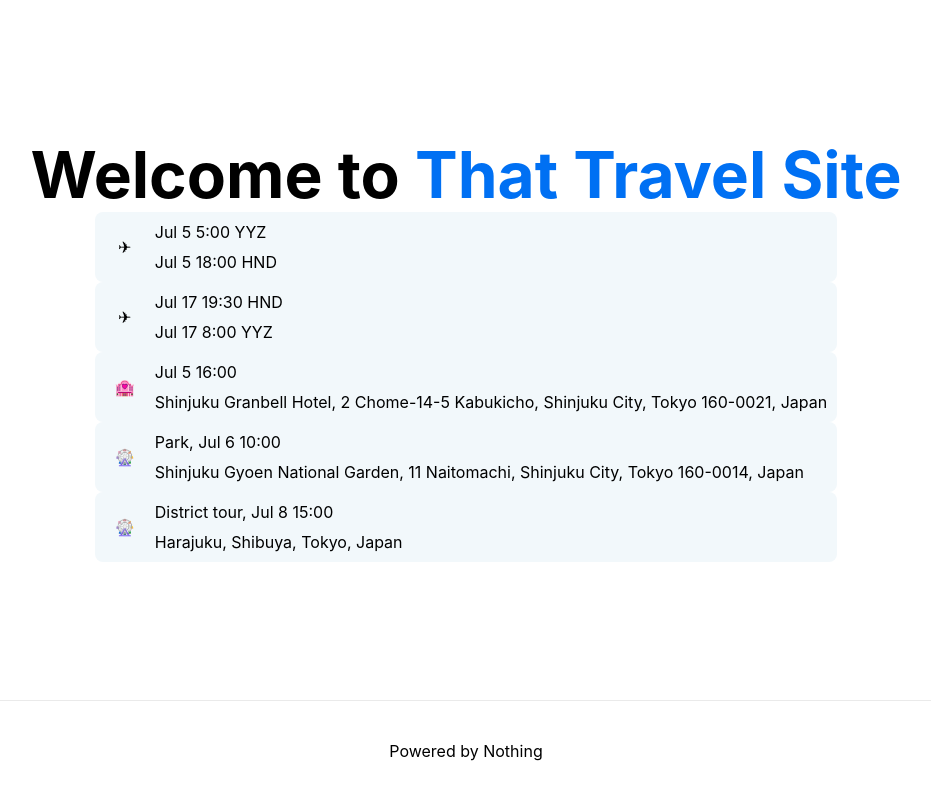
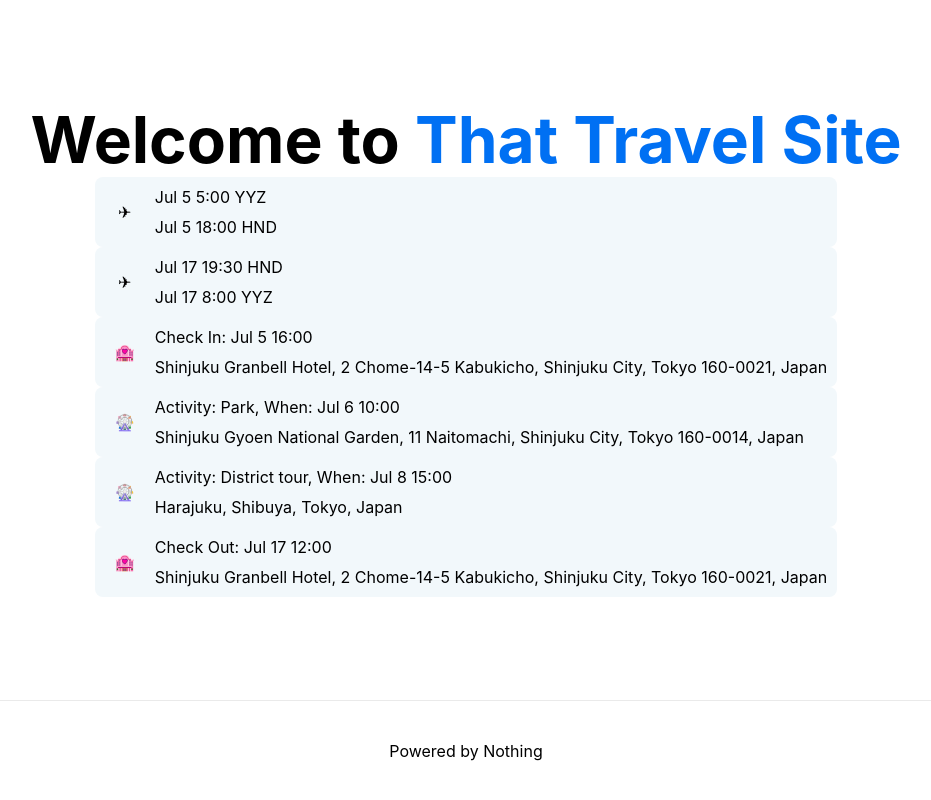
Before and after one commit to mwango-phoenix/travel, a Next.js app in the folder nextjs-blog/: page / in a window 1280 px wide. Shown: the whole page, without its empty margins (174-1105 px from the left). Built offline with nearby package versions, Linux system fonts and the light colour scheme.

Commit message:
added checkout

```diff
--- a/nextjs-blog/components/accOut.js
+++ b/nextjs-blog/components/accOut.js
@@ -5,7 +5,7 @@
         <>
             <InformationContainer
                 icon="🏩"
-                upperDesc={`${end} ${outTime}`}
+                upperDesc={`Check Out: ${end} ${outTime}`}
                 lowerDesc={`${name}, ${address}`}
             />
         </>
--- a/nextjs-blog/components/accomodationIn.js
+++ b/nextjs-blog/components/accomodationIn.js
@@ -5,7 +5,7 @@
         <>
             <InformationContainer
                 icon="🏩"
-                upperDesc={`${start} ${inTime}`}
+                upperDesc={`Check In: ${start} ${inTime}`}
                 lowerDesc={`${name}, ${address}`}
             />
         </>
--- a/nextjs-blog/components/active.js
+++ b/nextjs-blog/components/active.js
@@ -5,7 +5,7 @@
         <>
             <InformationContainer
                 icon="🎡"
-                upperDesc={`${type}, ${date} ${time}`}
+                upperDesc={`Activity: ${type}, When: ${date} ${time}`}
                 lowerDesc={`${name}, ${address}`}
             />
         </>
--- a/nextjs-blog/components/itinerary.js
+++ b/nextjs-blog/components/itinerary.js
@@ -1,6 +1,7 @@
 import AccommodationIn from "./accomodationIn";
 import Flight from "./flight";
 import Activity from "./active";
+import AccommodationOut from "./accOut";
 
 export default function Itinerary({itinerary}) {
     return (
@@ -35,6 +36,15 @@
 
                     />
                 ))}
+
+                {itinerary.accomodation.map(place => (
+                    <AccommodationOut
+                        end={place.end}
+                        outTime={place.checkOut}
+                        name={place.name}
+                        address={place.address}
+                    />
+                ))}
             </div>
             <style jsx>{`
                 display: flex;
```
